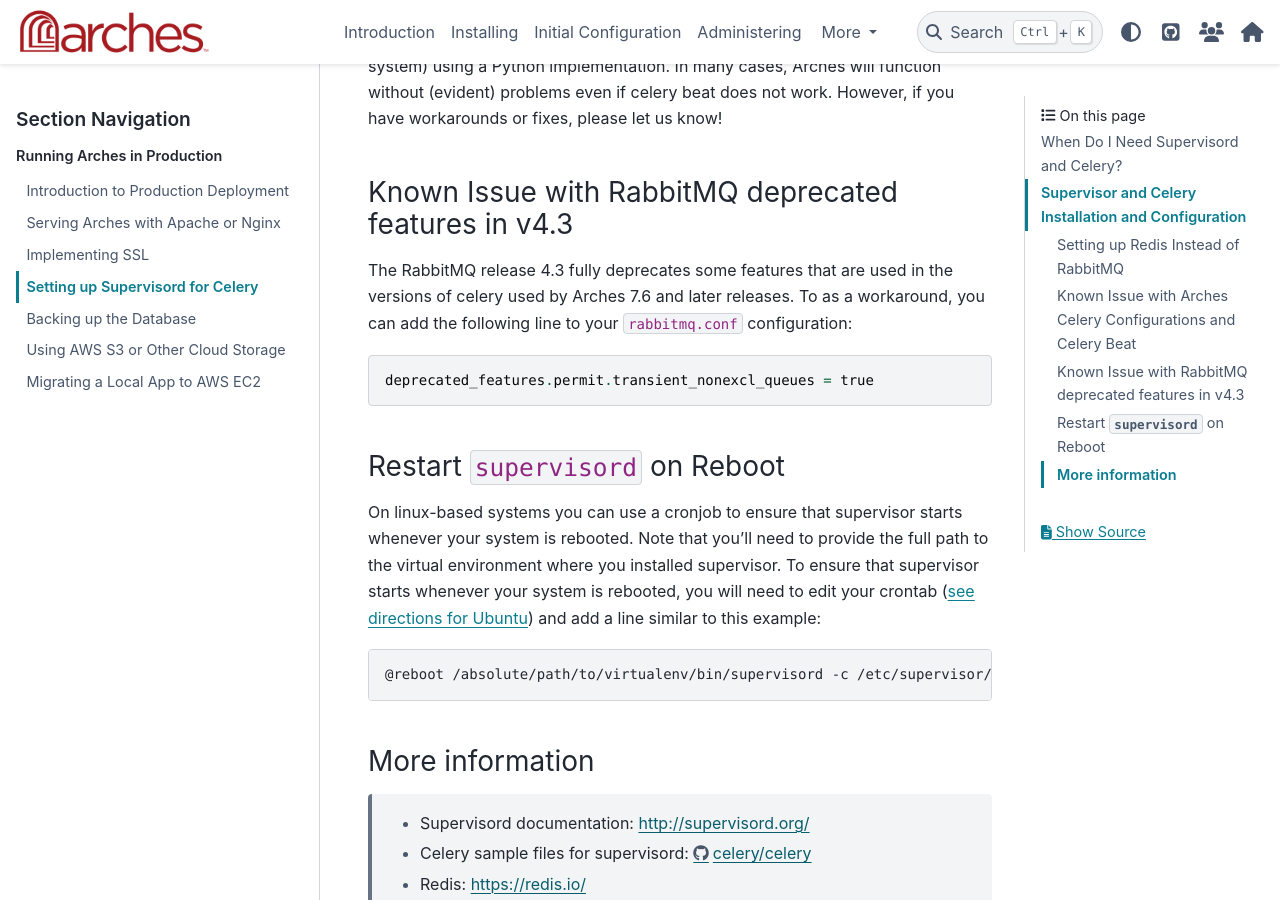
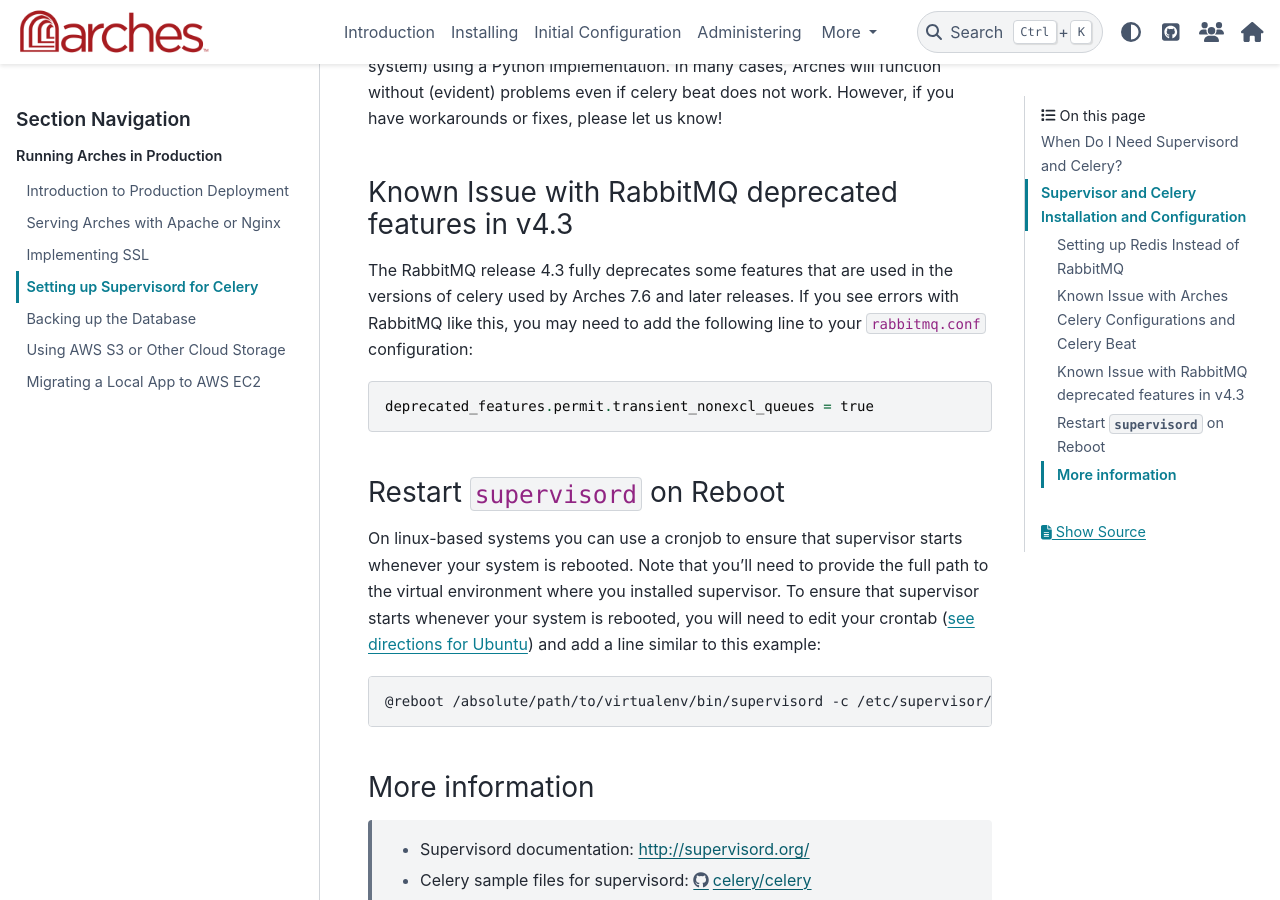
Before and after one commit to archesproject/arches-docs, a Sphinx documentation site: the page built from docs/deployment/setting-up-supervisord-for-celery.rst, in a window 1280 px wide and 900 px high, scrolled down 3732 px. Built offline with Sphinx 7.4.7 and the PyData theme 0.15.4, drawn with Linux system fonts in a browser that asks for light colours.

Commit message:
Update  in response to reviewer comment

```diff
--- a/docs/deployment/setting-up-supervisord-for-celery.rst
+++ b/docs/deployment/setting-up-supervisord-for-celery.rst
@@ -103,7 +103,7 @@
 
 Known Issue with RabbitMQ deprecated features in v4.3
 -----------------------------------------------------
-The RabbitMQ release 4.3 fully deprecates some features that are used in the versions of celery used by Arches 7.6 and later releases. To as a workaround, you can add the following line to your ``rabbitmq.conf`` configuration:
+The RabbitMQ release 4.3 fully deprecates some features that are used in the versions of celery used by Arches 7.6 and later releases. If you see errors with RabbitMQ like this, you may need to add the following line to your ``rabbitmq.conf`` configuration:
 
 .. code-block::
 
```
